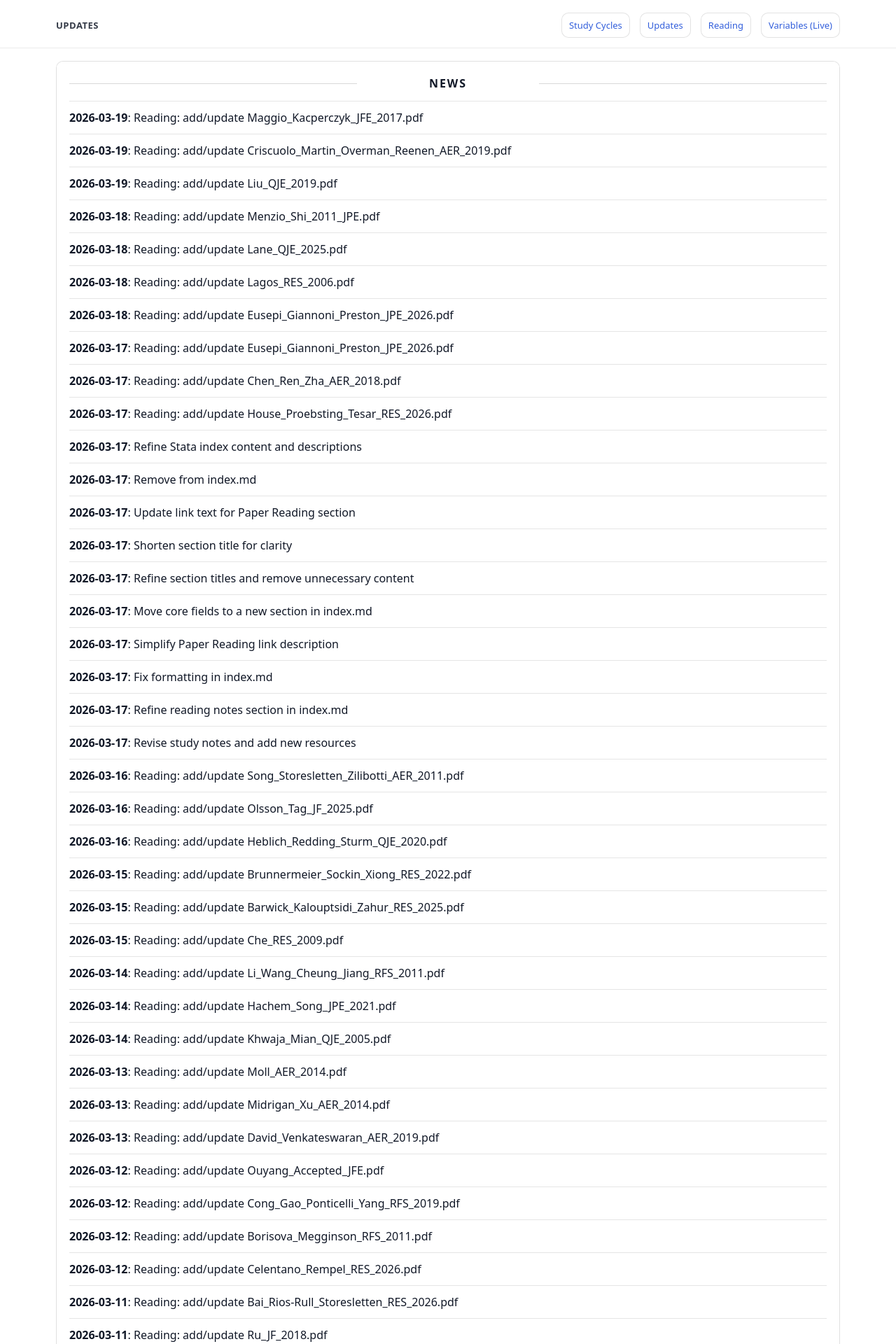
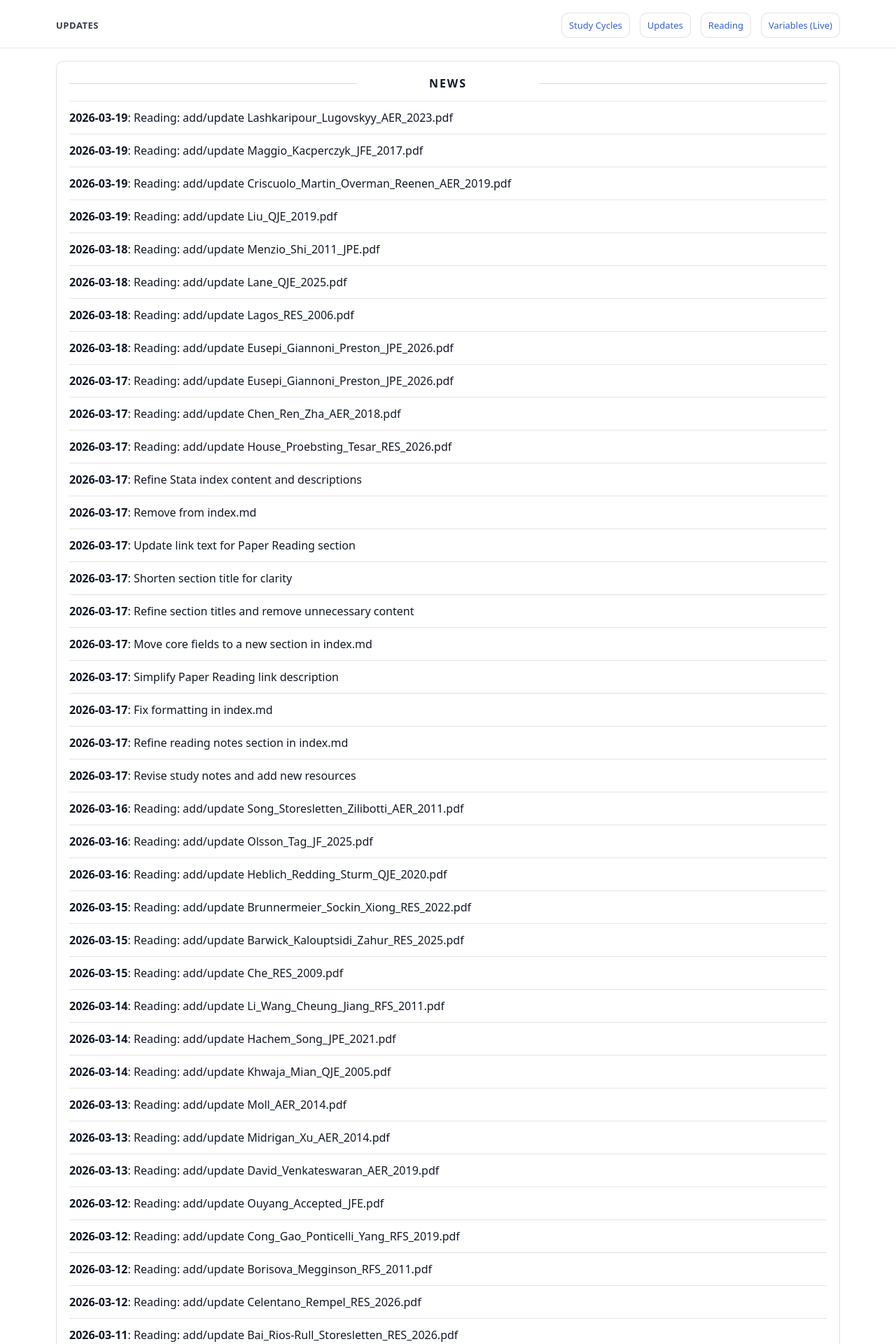
Before and after one commit to yaxinzn/study-archive, a Jekyll site: the page built from updates/index.md, in a window 1280 px wide. Shown: the top 1920 px of the page at 70% size. Built offline with Jekyll 4.4.1, drawn with Linux system fonts in a browser that asks for light colours; some of the changed text lies outside the part shown.

Commit message:
chore: update NEWS feed

```diff
--- a/_data/news.yml
+++ b/_data/news.yml
@@ -1,4 +1,7 @@
 # Auto-generated update history (sorted newest -> oldest). Do not edit manually.
+- ts: "1773914914"
+  date: "2026-03-19"
+  title: "Reading: add/update Lashkaripour_Lugovskyy_AER_2023.pdf"
 - ts: "1773913458"
   date: "2026-03-19"
   title: "Reading: add/update Maggio_Kacperczyk_JFE_2017.pdf"
```
